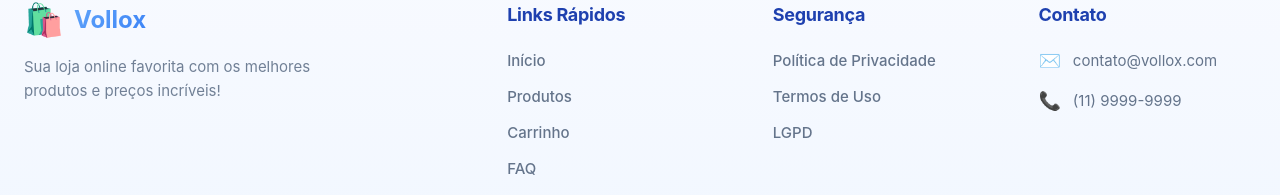
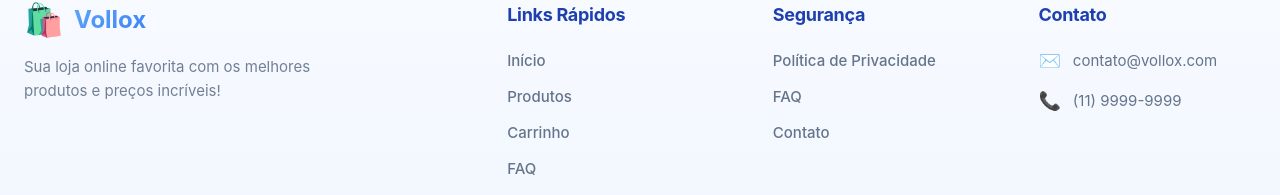
Before and after one commit to Gabrielagomesf/Vollox, a Vue app in the folder frontend/: page / in a window 1280 px wide. Shown: the part 2178-2373 px from the top of the page. Built offline with nearby package versions, Linux system fonts and the light colour scheme; no server answers.

Commit message:
Fix: Atualizar seção Segurança no rodapé

```diff
--- a/frontend/src/components/Footer.vue
+++ b/frontend/src/components/Footer.vue
@@ -27,8 +27,8 @@
           <h4 class="footer-title">Segurança</h4>
           <nav class="footer-nav">
             <router-link to="/privacy" class="footer-link">Política de Privacidade</router-link>
-            <a href="#" class="footer-link">Termos de Uso</a>
-            <a href="#" class="footer-link">LGPD</a>
+            <router-link to="/faq" class="footer-link">FAQ</router-link>
+            <router-link to="/contact" class="footer-link">Contato</router-link>
           </nav>
         </div>
 
```
